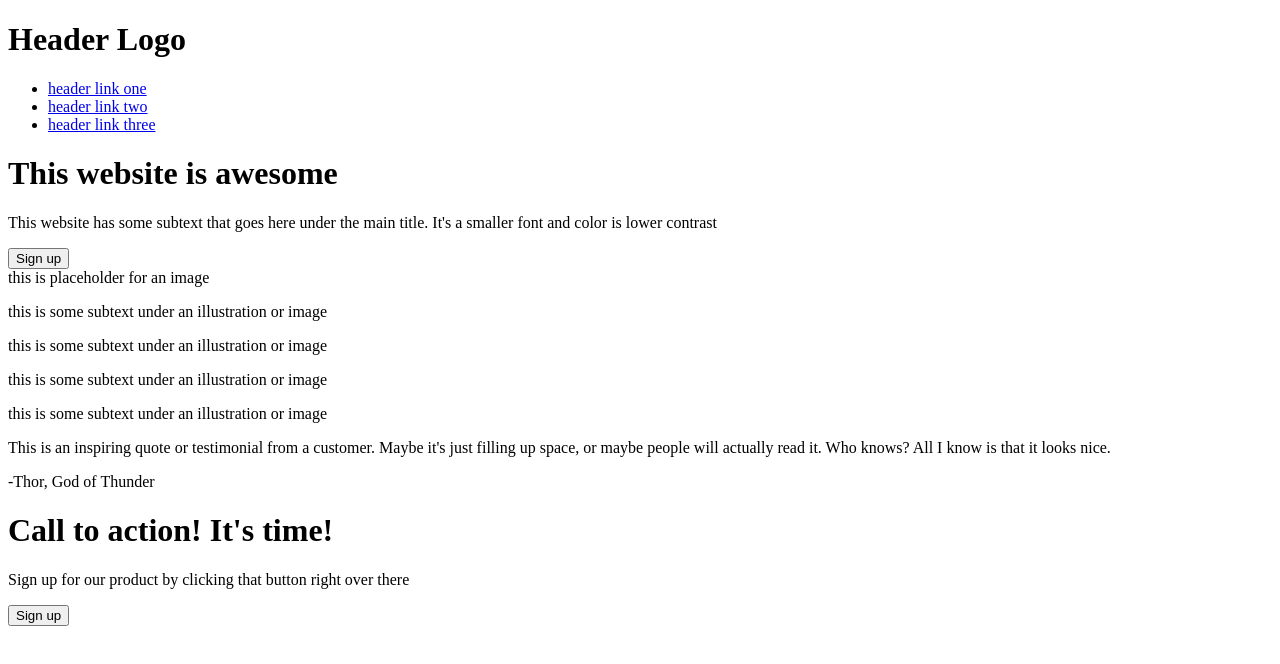
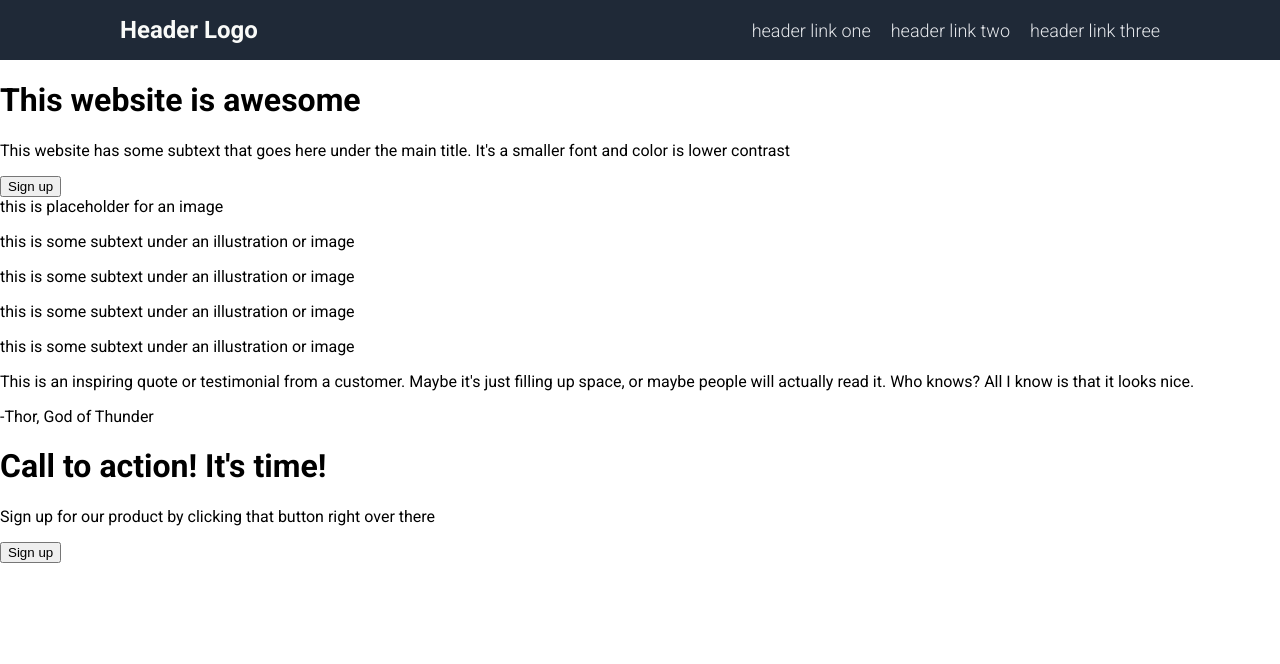
Before and after one commit to AdityaS256/odin-landing-page, a plain HTML site: page index.html in a window 1280 px wide. Drawn offline with Linux system fonts and the light colour scheme.

Commit message:
Style Header

```diff
--- a/index.html
+++ b/index.html
@@ -4,6 +4,7 @@
     <meta charset="UTF-8">
     <meta http-equiv="X-UA-Compatible" content="IE=edge">
     <meta name="viewport" content="width=device-width, initial-scale=1.0">
+    <link rel="stylesheet" href="./styles.css">
     <title>Project: Landing Page</title>
 </head>
 <body>
--- /dev/null
+++ b/styles.css
@@ -0,0 +1,42 @@
+@import url('https://fonts.googleapis.com/css2?family=Roboto:wght@100;200;300;400;500;600;700;800;900&display=swap');
+
+body, html
+{
+    margin: 0;
+    padding: 0;
+    font-family: 'Roboto', sans-serif;
+}
+
+.header
+{
+    display: flex;
+    justify-content: space-between;
+    padding: 16px 120px;
+    background-color: #1f2937;
+    align-items: center;
+    color: white;
+}
+
+ul
+{
+    margin: 0;
+    padding: 0;
+    list-style: none;
+    display: flex;
+    gap: 20px;
+}
+
+a
+{
+    text-decoration: none;
+    color: #e5e7eb;
+    font-size: 18px;
+    font-weight: 300;
+}
+
+.logo
+{
+    margin: 0;
+    font-size: 24px;
+    color: #f9faf8;
+}
```
